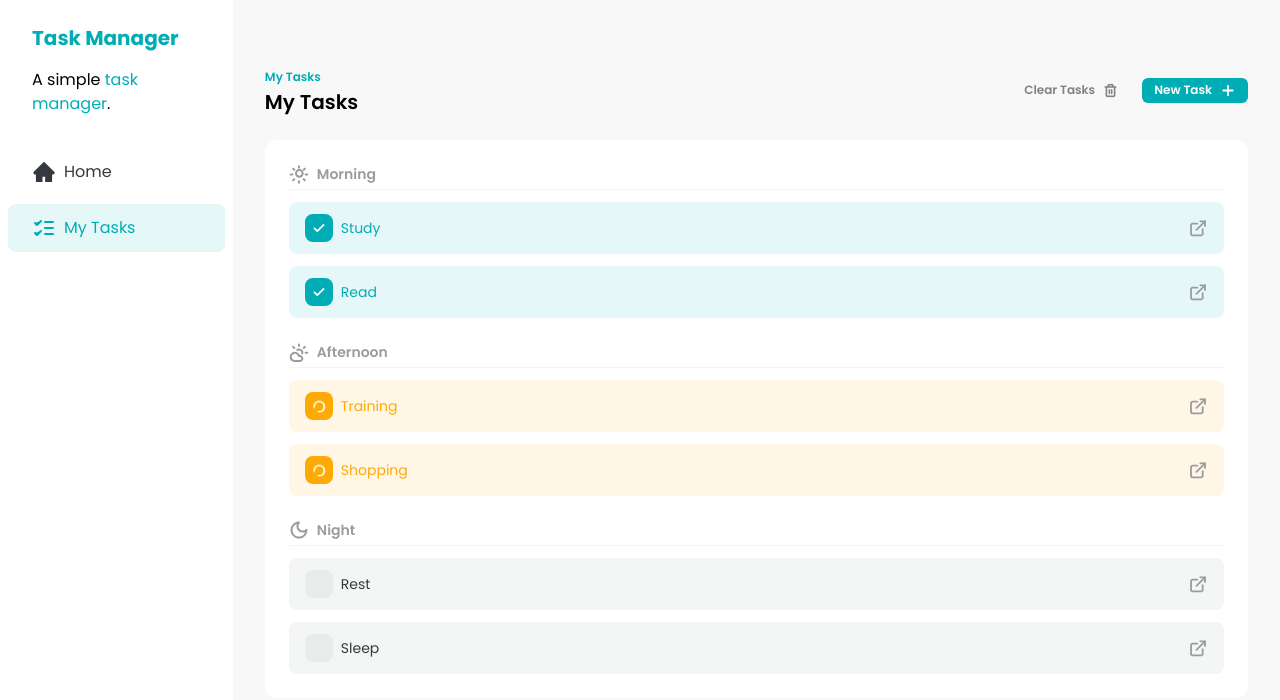
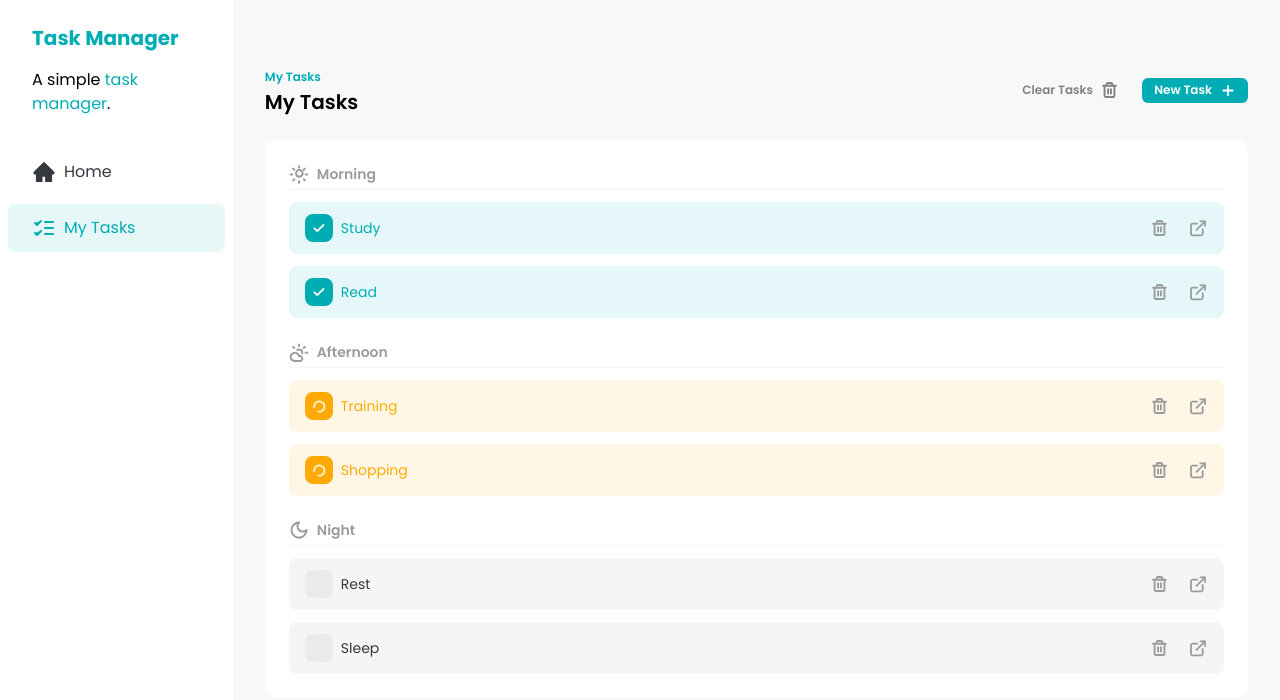
Before and after one commit to guitessmann09/fsc-task-manager, a React (Vite) app: page / in a window 1280 px wide. Shown: the top 700 px of the page. Built offline with nearby package versions, Linux system fonts and the light colour scheme.

Commit message:
feat: ensure task can be deleted

```diff
--- a/src/components/Button.jsx
+++ b/src/components/Button.jsx
@@ -1,4 +1,4 @@
-const Button = ({ children, variant = 'primary' }) => {
+const Button = ({ children, variant = 'primary', ...rest }) => {
   const getVariantClasses = () => {
     if (variant === 'primary') {
       return 'bg-[#00ADB5] text-white'
@@ -11,6 +11,7 @@
   return (
     <button
       className={`flex items-center gap-2 rounded-md px-3 py-1 text-xs font-semibold transition-all hover:opacity-75 ${getVariantClasses(variant)}`}
+      {...rest}
     >
       {children}
     </button>
--- a/src/components/TaskItem.jsx
+++ b/src/components/TaskItem.jsx
@@ -1,8 +1,10 @@
 import CheckIcon from '../assets/icons/check.svg?react'
 import ProgressIcon from '../assets/icons/progress.svg?react'
 import DetailsIcon from '../assets/icons/details.svg?react'
+import TrashIcon from '../assets/icons/trash.svg?react'
+import Button from './Button'
 
-const TaksItem = ({ task, handleTaskCheckboxClick }) => {
+const TaksItem = ({ task, handleCheckboxClick, handleDeleteClick }) => {
   const getStatusClasses = () => {
     if (task.status === 'done') {
       return 'bg-[#00ADB5] text-[#00ADB5]'
@@ -28,7 +30,7 @@
             type="checkbox"
             checked={task.status === 'done'}
             className="absolute h-full w-full cursor-pointer opacity-0"
-            onChange={() => handleTaskCheckboxClick(task.id)}
+            onChange={() => handleCheckboxClick(task.id)}
           />
           {task.status === 'done' && <CheckIcon />}
           {task.status === 'in_progress' && (
@@ -37,9 +39,14 @@
         </label>
         {task.title}
       </div>
-      <a href="#" className="transition-all hover:opacity-75">
-        <DetailsIcon />
-      </a>
+      <div className="flex items-center gap-2">
+        <Button variant="ghost" onClick={() => handleDeleteClick(task.id)}>
+          <TrashIcon className="text-[#9A9C9F]" />
+        </Button>
+        <a href="#" className="transition-all hover:opacity-75">
+          <DetailsIcon />
+        </a>
+      </div>
     </div>
   )
 }
--- a/src/components/Tasks.jsx
+++ b/src/components/Tasks.jsx
@@ -34,6 +34,11 @@
     })
     setTasks(newTasks)
   }
+
+  const handleTaskDeleteClick = (taskId) => {
+    const newTasks = tasks.filter((task) => task.id !== taskId)
+    setTasks(newTasks)
+  }
   return (
     <div className="w-full space-y-6 px-8 py-16">
       <div className="flex w-full justify-between">
@@ -61,7 +66,8 @@
             <TaksItem
               key={task.id}
               task={task}
-              handleTaskCheckboxClick={handleTaskCheckboxClick}
+              handleCheckboxClick={handleTaskCheckboxClick}
+              handleDeleteClick={handleTaskDeleteClick}
             />
           ))}
         </div>
@@ -72,7 +78,8 @@
             <TaksItem
               key={task.id}
               task={task}
-              handleTaskCheckboxClick={handleTaskCheckboxClick}
+              handleCheckboxClick={handleTaskCheckboxClick}
+              handleDeleteClick={handleTaskDeleteClick}
             />
           ))}
         </div>
@@ -83,7 +90,8 @@
             <TaksItem
               key={task.id}
               task={task}
-              handleTaskCheckboxClick={handleTaskCheckboxClick}
+              handleCheckboxClick={handleTaskCheckboxClick}
+              handleDeleteClick={handleTaskDeleteClick}
             />
           ))}
         </div>
```
Also changed, not shown: src/assets/icons/trash.svg.
